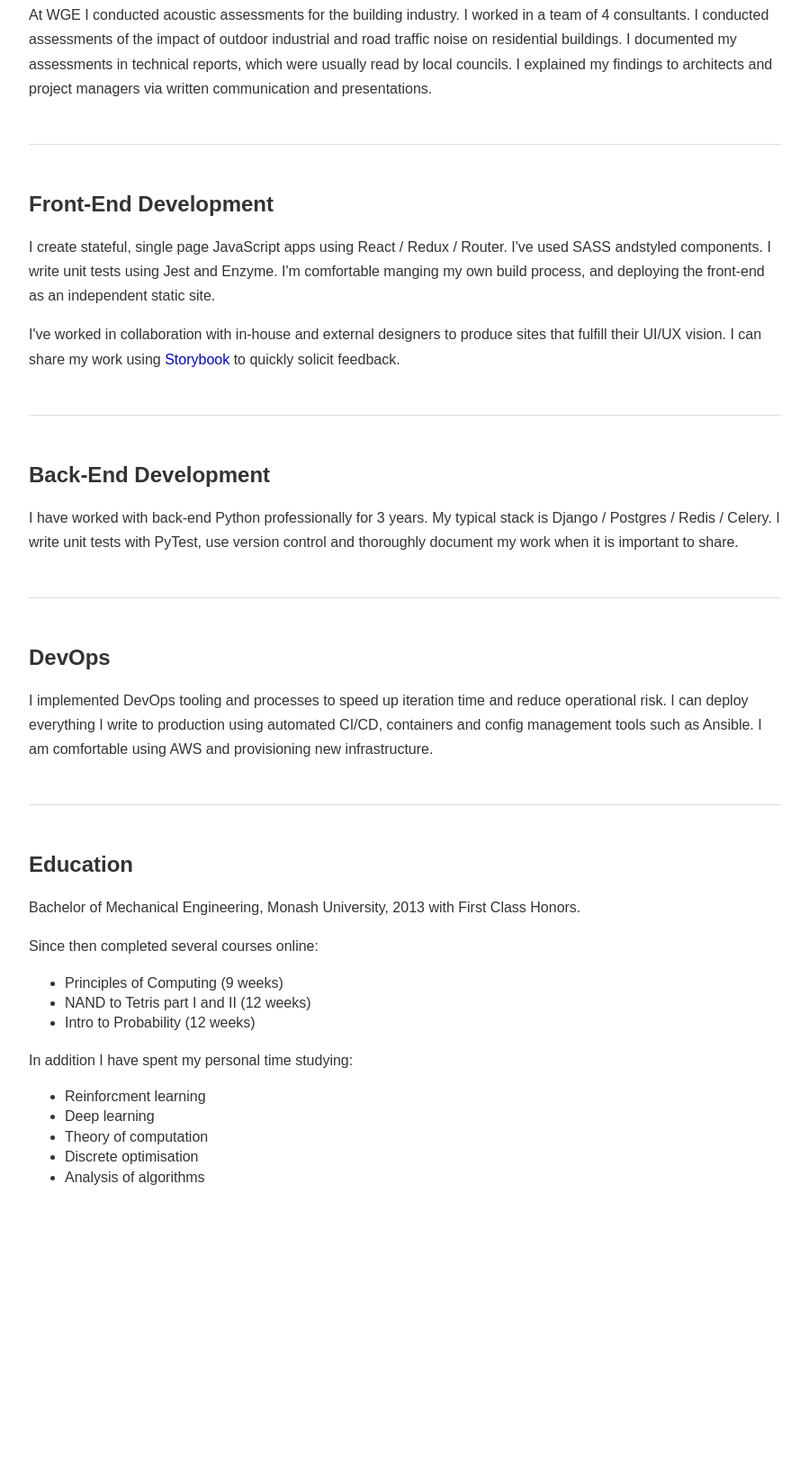
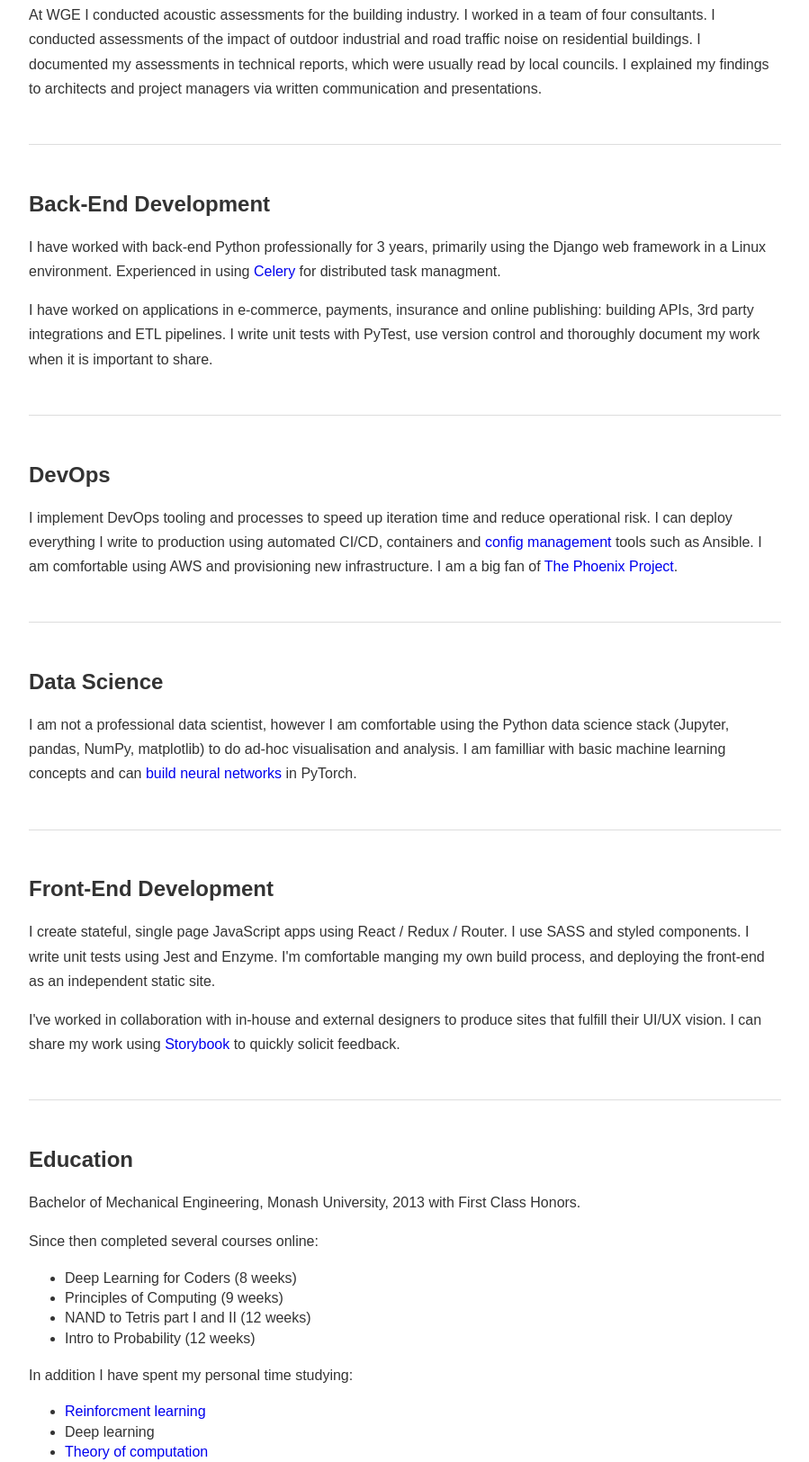
Before and after one commit to MattSegal/resume, a plain HTML site: page index.html in a window 1280 px wide. Shown: the part 1552-3177 px from the top of the page at 90% size, without its empty margins (190-1089 px from the left). Before the commit the page ends 2920 px from the top, so only its background shows below. Drawn offline with Linux system fonts and the light colour scheme.

Commit message:
Update resume for backend / data engineer role

```diff
--- a/index.html
+++ b/index.html
@@ -99,7 +99,7 @@
         <p class="subtitle">Acoustic Consultant - 2014 - 9 months</p>
         <p>
           At WGE I conducted acoustic assessments for the building industry. I
-          worked in a team of 4 consultants. I conducted assessments of the
+          worked in a team of four consultants. I conducted assessments of the
           impact of outdoor industrial and road traffic noise on residential
           buildings. I documented my assessments in technical reports, which
           were usually read by local councils. I explained my findings to
@@ -110,23 +110,16 @@
 
       <div class="page-break"></div>
 
-      <div id="front-end" class="section">
-        <h2>Front-End Development</h2>
-        <p>
-          I create stateful, single page JavaScript apps using React / Redux /
-          Router. I've used SASS andstyled components. I write unit
-          tests using Jest and Enzyme. I'm comfortable manging my own build
-          process, and deploying the front-end as an independent static site.
-        </p>
-        <p>I've worked in collaboration with in-house and external designers to produce sites that fulfill their UI/UX vision. I can share my work using <a href="https://storybook.js.org/">Storybook</a> to quickly solicit feedback.</a></p>
-      </div>
 
       <div id="back-end" class="section">
         <h2>Back-End Development</h2>
         <p>
-          I have worked with back-end Python professionally for 3 years. My
-          typical stack is Django / Postgres / Redis / Celery. I write unit
-          tests with PyTest, use version control and thoroughly document my work
+          I have worked with back-end Python professionally for 3 years, primarily using the Django web framework in a Linux environment.
+          Experienced in using <a href="https://docs.celeryproject.org/en/latest/index.html">Celery</a> for distributed task managment.
+        </p>
+        <p>
+          I have worked on applications in e-commerce, payments, insurance and online publishing: building APIs, 3rd party integrations and ETL pipelines.
+          I write unit tests with PyTest, use version control and thoroughly document my work
           when it is important to share.
         </p>
       </div>
@@ -134,13 +127,34 @@
       <div id="devops" class="section">
         <h2>DevOps</h2>
         <p>
-          I implemented DevOps tooling and processes to speed up iteration time
+          I implement DevOps tooling and processes to speed up iteration time
           and reduce operational risk. I can deploy everything I write to
-          production using automated CI/CD, containers and config management
+          production using automated CI/CD, containers and <a href="https://www.loom.com/share/95fce3bb373e40f99ee91e5892ba177e">config management</a>
           tools such as Ansible. I am comfortable using AWS and provisioning new
-          infrastructure.
+          infrastructure. I am a big fan of <a href="https://www.amazon.com/Phoenix-Project-DevOps-Helping-Business/dp/0988262592">The Phoenix Project</a>.
         </p>
       </div>
+
+      <div id="datascience" class="section">
+        <h2>Data Science</h2>
+        <p>
+          I am not a professional data scientist, however I am comfortable using the Python data science stack (Jupyter, pandas, NumPy, matplotlib)
+          to do ad-hoc visualisation and analysis. I am familliar with basic machine learning concepts and can <a href="https://github.com/MattSegal/fastai-notes/blob/master/notebooks/lenet-fashion-mnist.ipynb">build neural networks</a> in PyTorch.
+        </p>
+      </div>
+
+
+      <div id="front-end" class="section">
+        <h2>Front-End Development</h2>
+        <p>
+          I create stateful, single page JavaScript apps using React / Redux /
+          Router. I use SASS and styled components. I write unit
+          tests using Jest and Enzyme. I'm comfortable manging my own build
+          process, and deploying the front-end as an independent static site.
+        </p>
+        <p>I've worked in collaboration with in-house and external designers to produce sites that fulfill their UI/UX vision. I can share my work using <a href="https://storybook.js.org/">Storybook</a> to quickly solicit feedback.</a></p>
+      </div>
+
 
       <div id="education" class="section">
         <h2>Education</h2>
@@ -150,15 +164,16 @@
         </p>
         <p>Since then completed several courses online:</p>
         <ul>
+          <li>Deep Learning for Coders (8 weeks)</li>
           <li>Principles of Computing (9 weeks)</li>
           <li>NAND to Tetris part I and II (12 weeks)</li>
           <li>Intro to Probability (12 weeks)</li>
         </ul>
         <p>In addition I have spent my personal time studying:</p>
         <ul>
-          <li>Reinforcment learning</li>
+          <li><a href="https://mattsegal.github.io/chicken-game/">Reinforcment learning</a></li>
           <li>Deep learning</li>
-          <li>Theory of computation</li>
+          <li><a href="https://mattsegal.github.io/turing-machine/">Theory of computation</a></li>
           <li>Discrete optimisation</li>
           <li>Analysis of algorithms</li>
         </ul>
```
